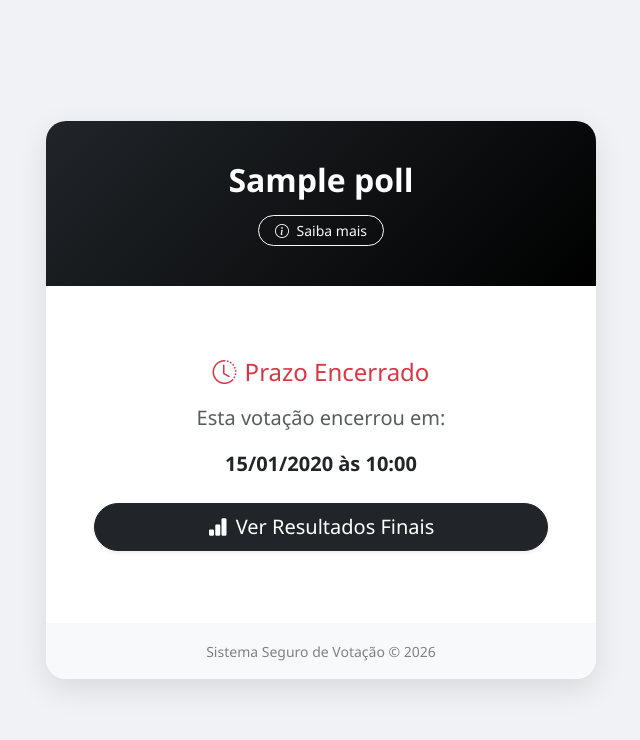
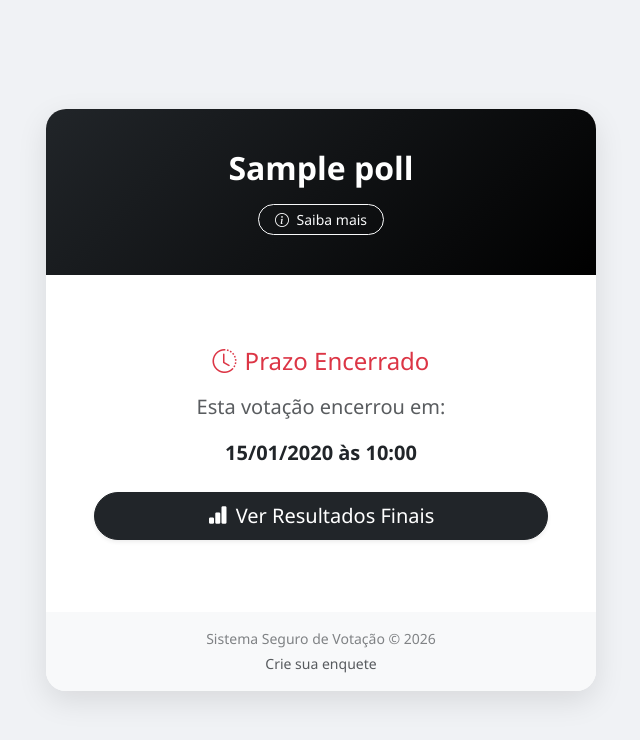
Before and after one commit to AprendendoLinux/enquetes, a FastAPI app: page /polls/# in a window 1280 px wide. Shown: the top 740 px of the page, without its empty margins (319-959 px from the left). Run offline with FastAPI, Linux system fonts and the light colour scheme; tables that the repository leaves empty hold one stand-in row (values such as "Sample post"); parts of the project's set-up code (start-up, migrations or seed data) failed here and were passed over.

Commit message:
Adicionado o link para criar novas enquetes

```diff
--- a/app/templates/poll.html
+++ b/app/templates/poll.html
@@ -141,7 +141,8 @@
       </div>
 
       <div class="card-footer bg-light text-center py-3 border-0">
-        <small class="text-muted opacity-75">Sistema Seguro de Votação &copy; 2026</small>
+        <small class="text-muted opacity-75 d-block">Sistema Seguro de Votação &copy; 2026</small>
+        <a href="/" class="text-decoration-none text-muted small mt-1 d-inline-block">Crie sua enquete</a>
       </div>
     </div>
   </div>
--- a/app/templates/results.html
+++ b/app/templates/results.html
@@ -91,6 +91,11 @@
             <i class="bi bi-arrow-clockwise me-2"></i>Atualizar
           </button>
         </div>
+
+        <div class="text-center mt-4">
+          <a href="/" class="text-decoration-none text-muted small">Crie sua enquete</a>
+        </div>
+
       </div>
     </div>
   </div>
```
